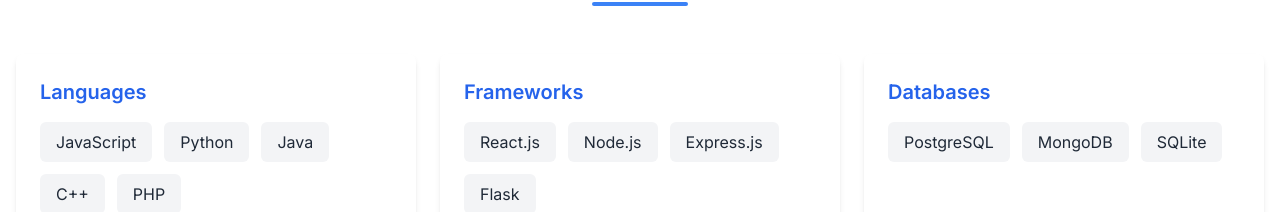
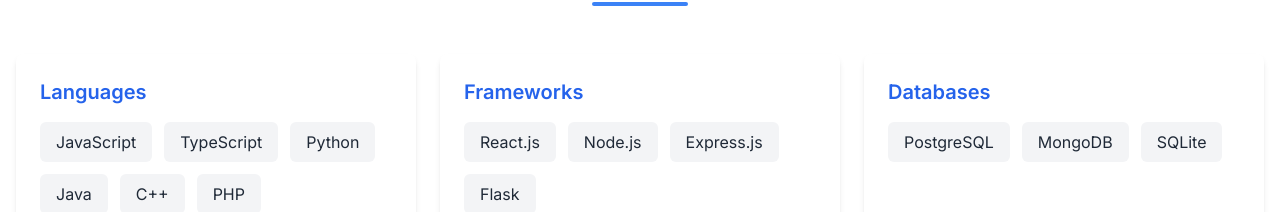
Before and after one commit to zeel1112/Portfolioweb-zeel, a React (Vite) app: page / in a window 1280 px wide. Shown: the part 3659-3871 px from the top of the page. Built offline with nearby package versions, Linux system fonts and the light colour scheme.

Commit message:
Update personal data

```diff
--- a/src/components/SkillsSection.jsx
+++ b/src/components/SkillsSection.jsx
@@ -54,7 +54,7 @@
           <div className="card p-6 overflow-x-auto">
             <div className="min-w-max">
               <GitHubCalendar
-                username="zeelpatel"
+                username="zeel1112"
                 theme={calendarTheme}
                 dark={darkMode}
                 hideColorLegend={false}
--- a/src/data/personalData.js
+++ b/src/data/personalData.js
@@ -100,7 +100,7 @@
   skills: [
     {
       category: "Languages",
-      items: ["JavaScript", "Python", "Java", "C++", "PHP"]
+      items: ["JavaScript", "TypeScript", "Python", "Java", "C++", "PHP"]
     },
     {
       category: "Frameworks",
@@ -180,5 +180,4 @@
   },
 };
 
-export { personalData };
 export default personalData;
```
